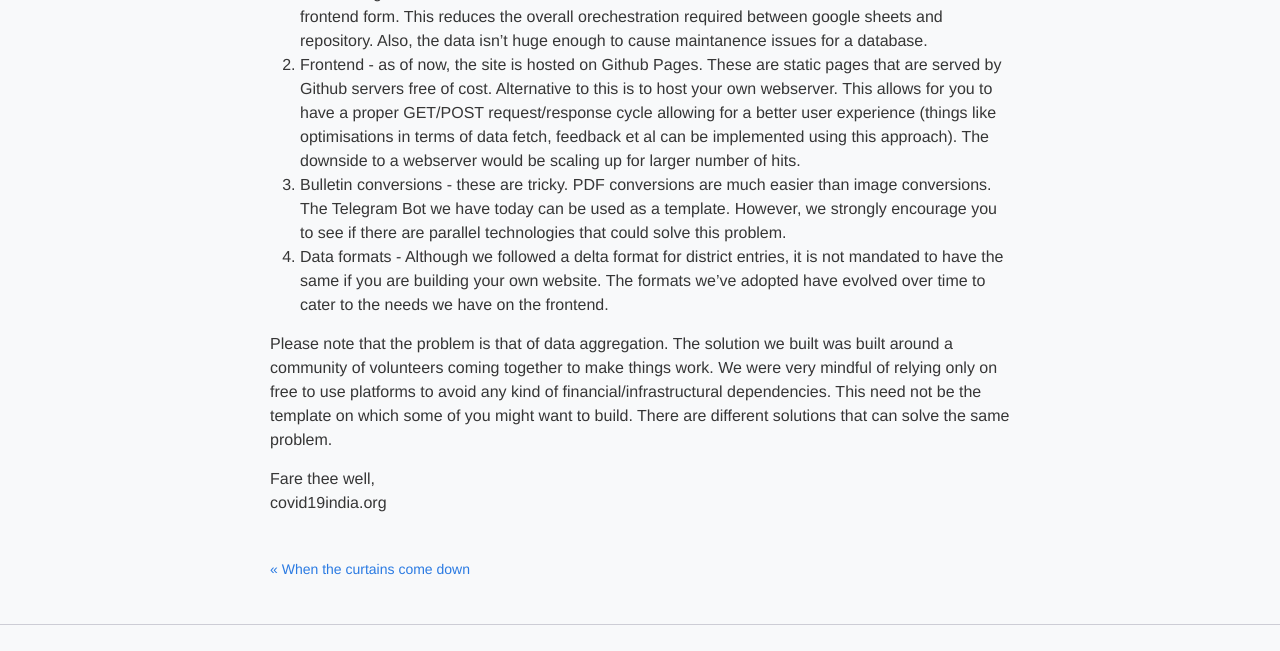
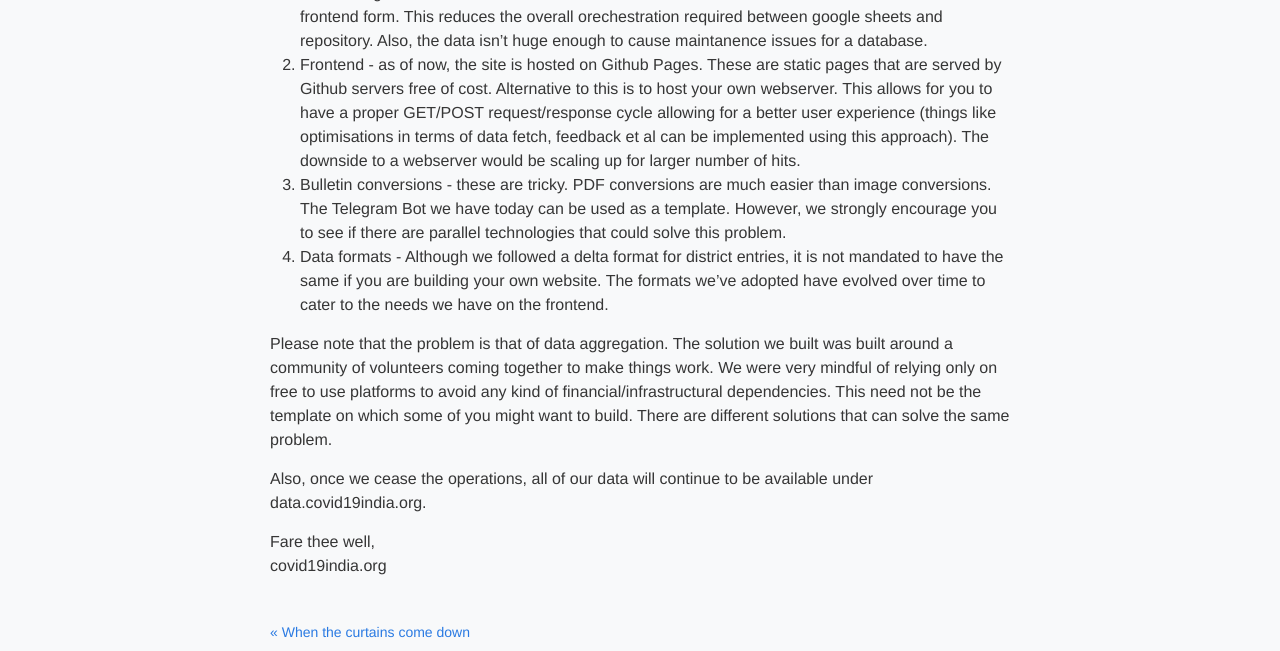
Before and after one commit to covid19india/blog, a Jekyll site: the page built from _posts/2021-08-24-operations.md, in a window 1280 px wide and 900 px high, scrolled down 4698 px, cut to the strip 0-651 px from the top of the window. Built offline with Jekyll 4.4.1, drawn with Linux system fonts in a browser that asks for light colours; a script that is not in the unit is left out.

Commit message:
Update 2021-08-24-operations.md

```diff
--- a/_posts/2021-08-24-operations.md
+++ b/_posts/2021-08-24-operations.md
@@ -88,6 +88,8 @@ Bot output after it parses the image (in this case Andhra Pradesh):
 
 Please note that the problem is that of data aggregation. The solution we built was built around a community of volunteers coming together to make things work. We were very mindful of relying only on free to use platforms to avoid any kind of financial/infrastructural dependencies. This need not be the template on which some of you might want to build. There are different solutions that can solve the same problem.
 
+Also, once we cease the operations, all of our data will continue to be available under data.covid19india.org.
+
 
 Fare thee well,
 covid19india.org
```
